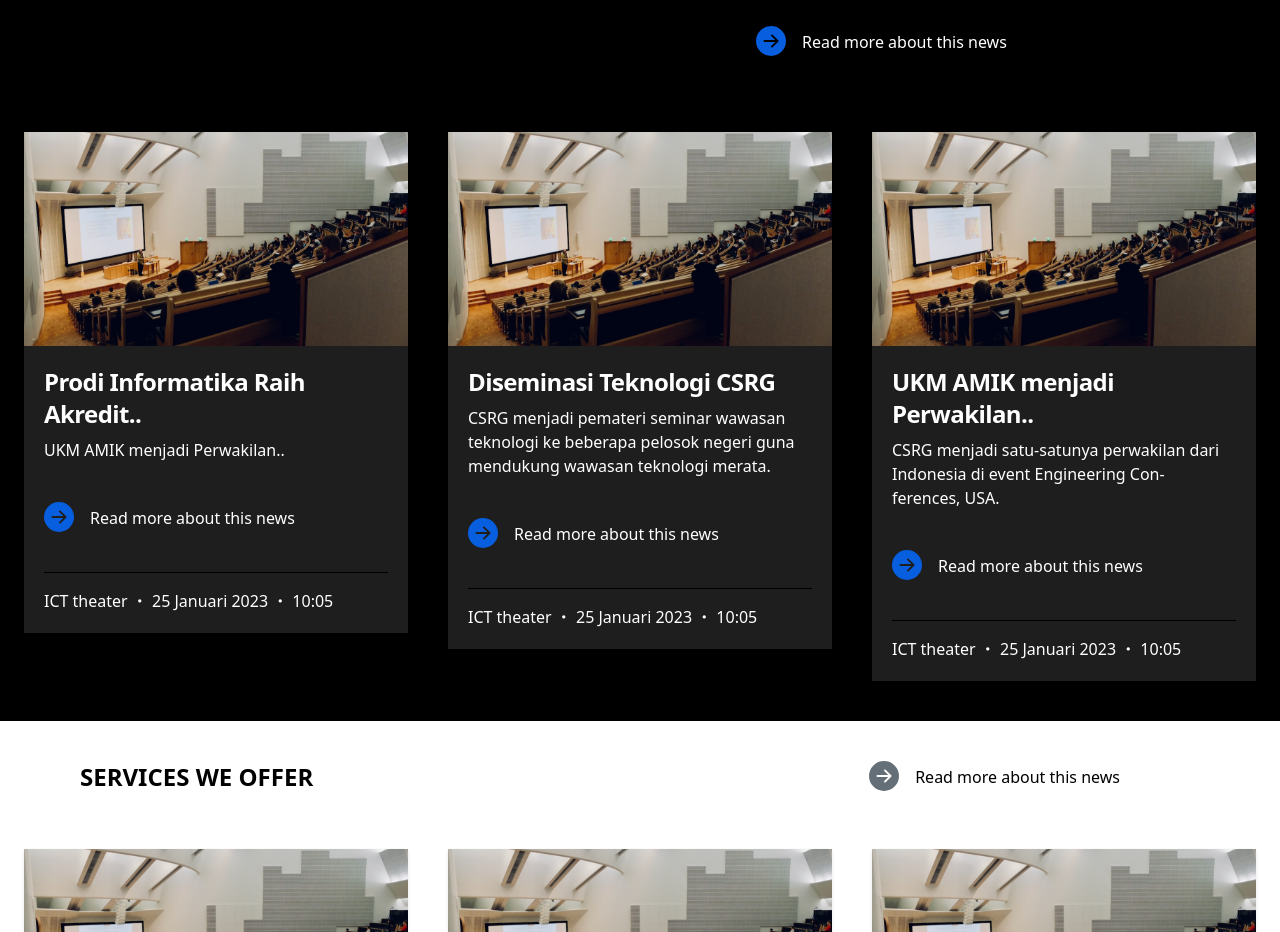
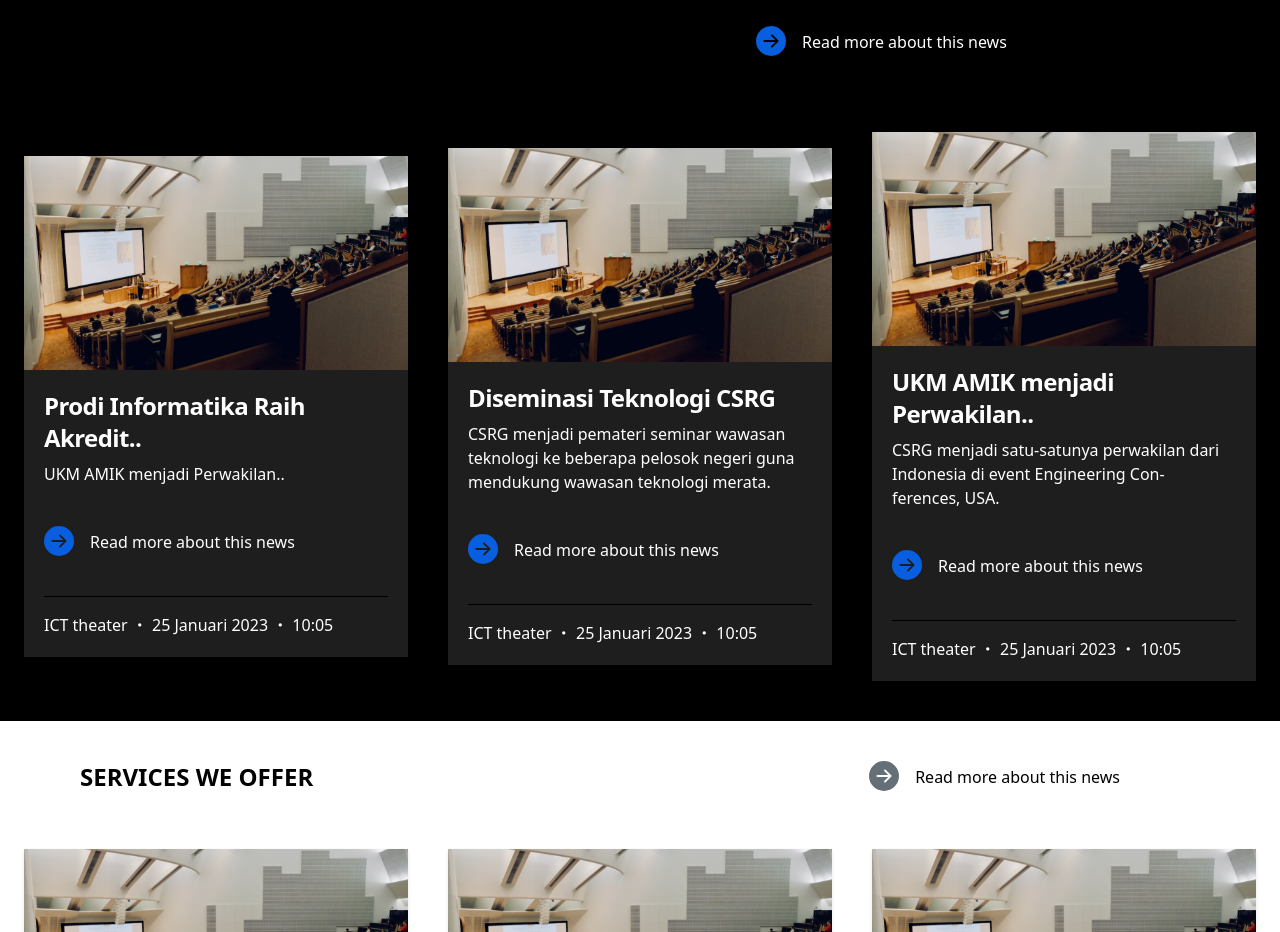
Before and after one commit to dita-daystaruni/dita-website-frontend, a React (Vite) app: page / in a window 1280 px wide. Shown: the part 2020-2952 px from the top of the page. Built offline with nearby package versions, Linux system fonts and the light colour scheme.

Commit message:
feat: added animations default options

```diff
--- a/src/pages/components/common/DarkCard.jsx
+++ b/src/pages/components/common/DarkCard.jsx
@@ -1,9 +1,12 @@
-import React from 'react'
-import BlueRedirectBtn from './blueRedirectBtn';
+import React from "react";
+import BlueRedirectBtn from "./blueRedirectBtn";
 import dummyImage from "../../../assets/unsplash_dsvJgiBJTOs.png";
+import { defaultOptions } from "../../../utils/animations";
+import { Tilt } from "react-tilt";
 
-const DarkCard = ({heading,content}) => {
+const DarkCard = ({ heading, content }) => {
   return (
+    <Tilt options={defaultOptions} className="cursor-pointer">
       <div className="flex flex-col h-full">
         <div className="max-w-sm bg-custom-navy-blue border-gray-200 shadow dark:bg-gray-800 dark:border-gray-700">
           <div>
@@ -28,7 +31,8 @@ const DarkCard = ({heading,content}) => {
           </div>
         </div>
       </div>
+    </Tilt>
   );
-}
+};
 
-export default DarkCard
+export default DarkCard;
--- /dev/null
+++ b/src/utils/animations.jsx
@@ -0,0 +1,11 @@
+export const defaultOptions = {
+  reverse: false, // reverse the tilt direction
+  max: 35, // max tilt rotation (degrees)
+  perspective: 1000, // Transform perspective, the lower the more extreme the tilt gets.
+  scale: 1.1, // 2 = 200%, 1.5 = 150%, etc..
+  speed: 700, // Speed of the enter/exit transition
+  transition: true, // Set a transition on enter/exit.
+  axis: null, // What axis should be disabled. Can be X or Y.
+  reset: true, // If the tilt effect has to be reset on exit.
+  easing: "cubic-bezier(.03,.98,.52,.99)", // Easing on enter/exit.
+};
```
Lines whose indentation alone changed are shown as unchanged.
